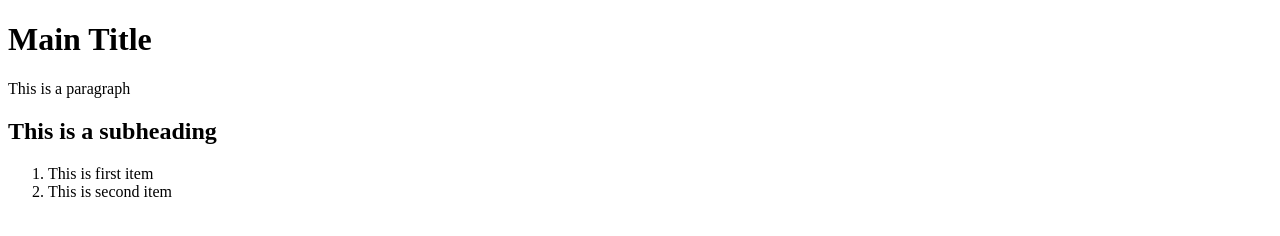
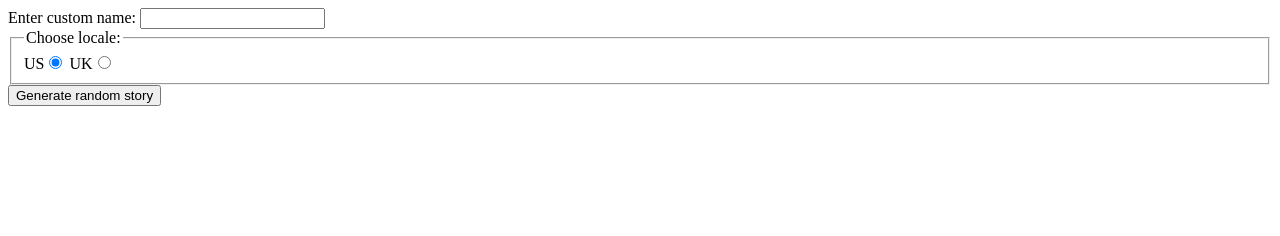
Before and after one commit to AkashkumarPatel1204/AkashkumarPatel1204.github.io, a plain HTML site: page assignment4/part1/index.html in a window 1280 px wide. Drawn offline with Linux system fonts and the light colour scheme.

Commit message:
adding html content

```diff
--- a/assignment4/part1/index.html
+++ b/assignment4/part1/index.html
@@ -11,13 +11,22 @@
 <title>INFT1206 - Home Page</title>
 </head>
 <body>
-<h1>Main Title</h1>
-<p>This is a paragraph</p>
-<h2>This is a subheading </h2>
-<ol>
-<li> This is first item</li>
-<li> This is second item</li>
-</ol>
+<div>
+  <label for="custom-name">Enter custom name:</label>
+  <input id="custom-name" type="text" placeholder="" />
+</div>
+<fieldset>
+  <legend>Choose locale:</legend>
+  <label for="us">US</label
+  ><input id="us" type="radio" name="uk-us" value="us" checked />
+  <label for="uk">UK</label
+  ><input id="uk" type="radio" name="uk-us" value="uk" />
+</fieldset>
+<div>
+  <button class="generate">Generate random story</button>
+</div>
+<!-- Thanks a lot to Willy Aguirre for his help with the code for this assessment -->
+<p class="story"></p>
 
 </body>
 </html>
```
